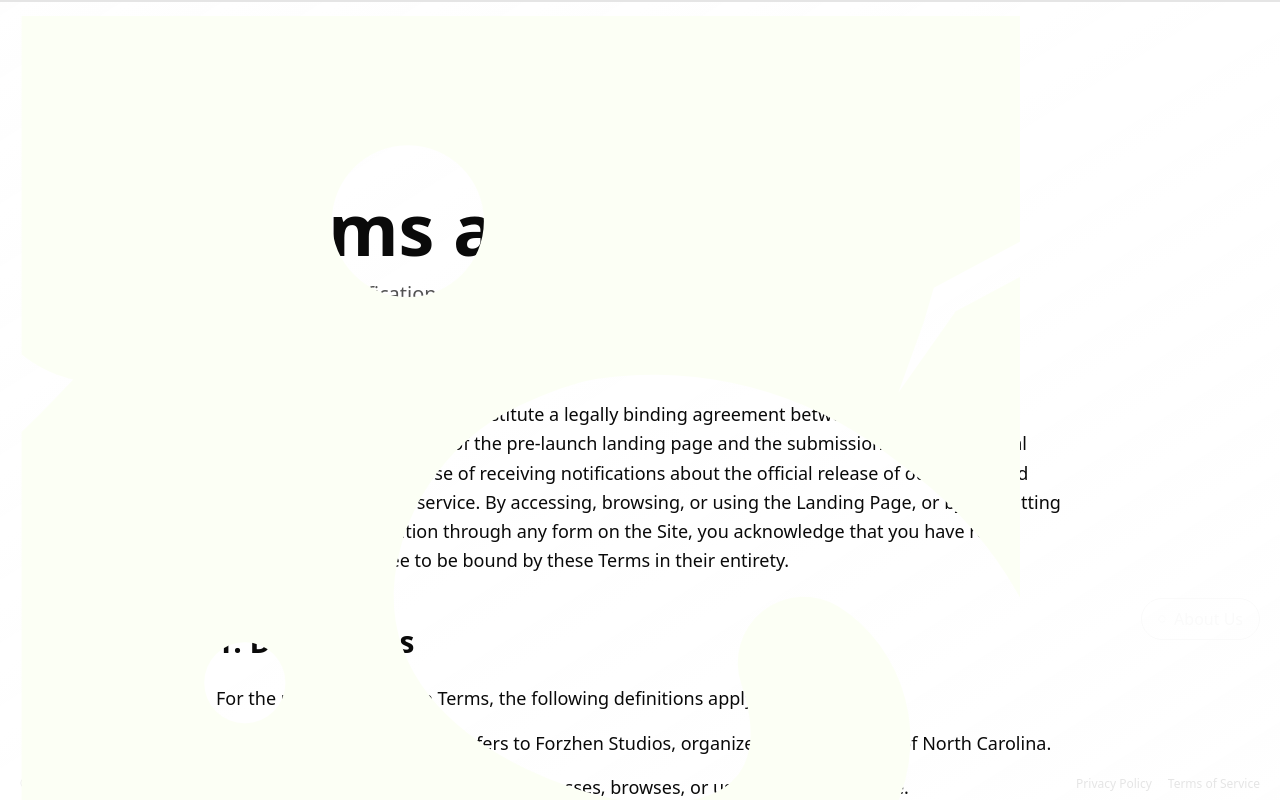
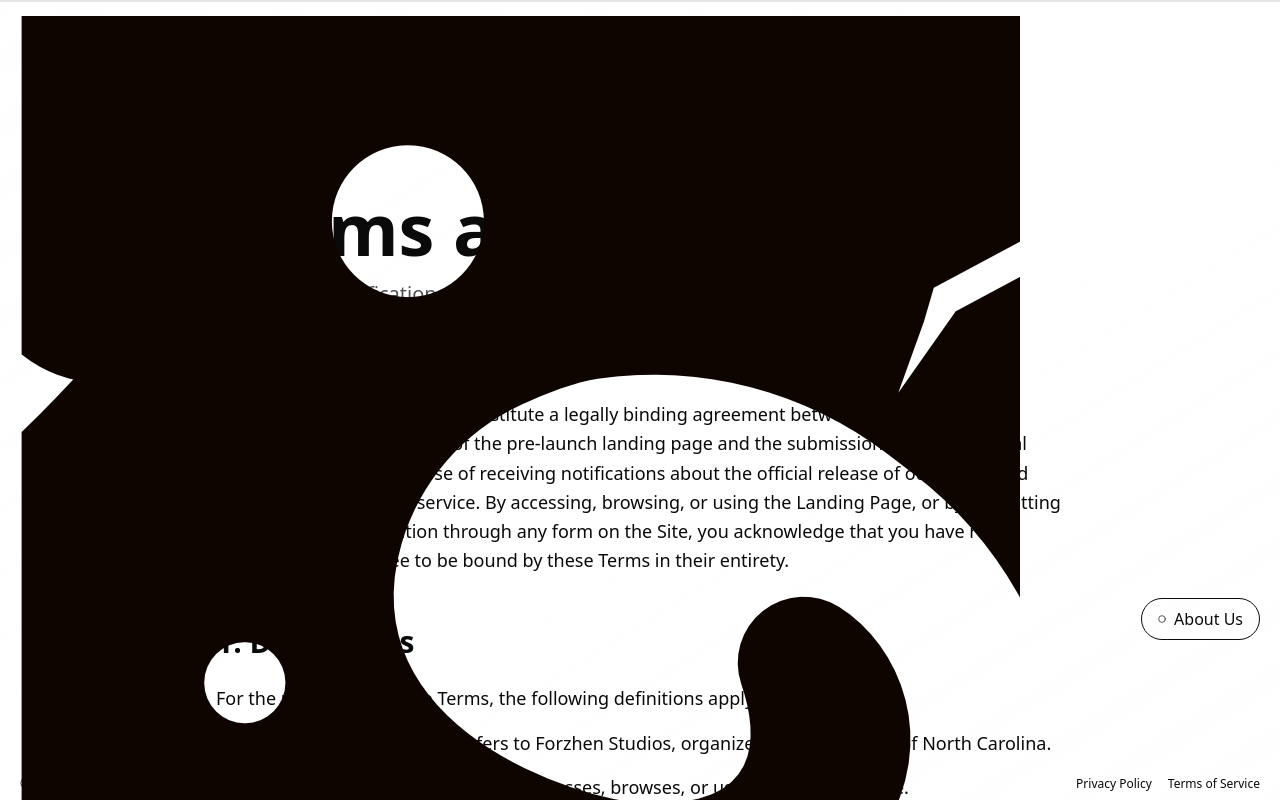
Before and after one commit to Forzhen-Studios/forzhen-landing, a Next.js app: page /terms in a window 1280 px wide. Shown: the top 800 px of the page. Built offline with nearby package versions, Linux system fonts and the light colour scheme.

Commit message:
update: added logic forheader and footer contents to change color based on page color

```diff
--- a/src/app/(components)/Header.tsx
+++ b/src/app/(components)/Header.tsx
@@ -1,13 +1,29 @@
+'use client';
+
 import Image from "next/image";
 import Link from "next/link";
 import { Circle } from "lucide-react";
+import { usePathname } from "next/navigation";
 
 export default function Header() {
+  const pathname = usePathname();
+
+  // Define which routes should use dark logo (for white/light backgrounds)
+  const darkLogoRoutes = ['/terms', '/privacy'];
+  const useDarkLogo = darkLogoRoutes.includes(pathname);
+
+  // Define text and border colors based on background
+  const textColor = useDarkLogo ? 'text-neutral-950' : 'text-neutral-50';
+  const borderColor = useDarkLogo ? 'border-neutral-950' : 'border-neutral-50';
+  const hoverBg = useDarkLogo ? 'hover:bg-neutral-950' : 'hover:bg-neutral-50';
+  const hoverText = useDarkLogo ? 'hover:text-neutral-50' : 'hover:text-neutral-950';
+  const circleFill = useDarkLogo ? 'group-hover:fill-neutral-50' : 'group-hover:fill-neutral-950';
+
   return (
-    <header className="w-full fixed top-0 flex items-center justify-between px-5 py-4  bg-none z-20 ">
+    <header className="w-full fixed top-0 flex items-center justify-between px-5 py-4 bg-none z-20">
       <Link href="/">
         <Image
-          src="/studio_logo_white.png"
+          src={useDarkLogo ? "/studio_logo_dark.png" : "/studio_logo_white.png"}
           alt="Forzhen Studios Logo"
           width={49}
           height={49}
@@ -17,13 +33,11 @@ export default function Header() {
         />
       </Link>
 
-      {/* About Us link */}
       <Link
         href="/about"
-        className="flex group items-center px-4 py-2 rounded-full text-neutral-50 border border-neutral-50
-         hover:bg-neutral-50 hover:text-neutral-950 transition-colors duration-300"
+        className={`flex group items-center px-4 py-2 rounded-full border transition-colors duration-300 ${textColor} ${borderColor} ${hoverBg} ${hoverText}`}
       >
-        <Circle className="h-2 w-2 inline-block mr-2 duration-100 ease-in-out group-hover:fill-neutral-950" />
+        <Circle className={`h-2 w-2 inline-block mr-2 duration-100 ease-in-out ${circleFill}`} />
         About Us
       </Link>
     </header>
--- a/src/app/(components)/footer.tsx
+++ b/src/app/(components)/footer.tsx
@@ -2,8 +2,19 @@
 
 import useLinesAnimation from "@/hooks/useLinesAnimation";
 import Link from "next/link";
+import { usePathname } from "next/navigation";
 
 const Footer = () => {
+  const pathname = usePathname();
+
+  // Define which routes should use dark text (for white/light backgrounds)
+  const whiteBackgroundRoutes = ['/terms', '/privacy'];
+  const isDarkText = whiteBackgroundRoutes.includes(pathname);
+
+  // Define colors based on background
+  const textColor = isDarkText ? 'text-neutral-950' : 'text-neutral-200';
+  const hoverColor = isDarkText ? 'hover:text-neutral-600' : 'hover:text-neutral-500';
+
   const ref = useLinesAnimation({
     type: "lines",
     duration: 1,
@@ -14,10 +25,11 @@ const Footer = () => {
     targets: ".footer-target",
     delay: 1.5,
   });
+
   return (
     <footer
       ref={ref}
-      className="lg:fixed flex flex-col sm:flex-row text-xs text-neutral-200 items-center bottom-0 left-0 right-0 justify-between py-2 px-5 "
+      className={`lg:fixed flex flex-col sm:flex-row text-xs items-center bottom-0 left-0 right-0 justify-between py-2 px-5 ${textColor}`}
     >
       <p className="footer-target">
         &copy; {new Date().getFullYear()} Forzhen Studios. All rights reserved.
@@ -25,13 +37,13 @@ const Footer = () => {
       <div className="flex space-x-4 mt-2 sm:mt-0">
         <Link
           href="/privacy"
-          className="footer-target hover:text-neutral-500 transition-colors"
+          className={`footer-target transition-colors ${hoverColor}`}
         >
           Privacy Policy
         </Link>
         <Link
           href="/terms"
-          className="footer-target hover:text-neutral-500 transition-colors"
+          className={`footer-target transition-colors ${hoverColor}`}
         >
           Terms of Service
         </Link>
```
